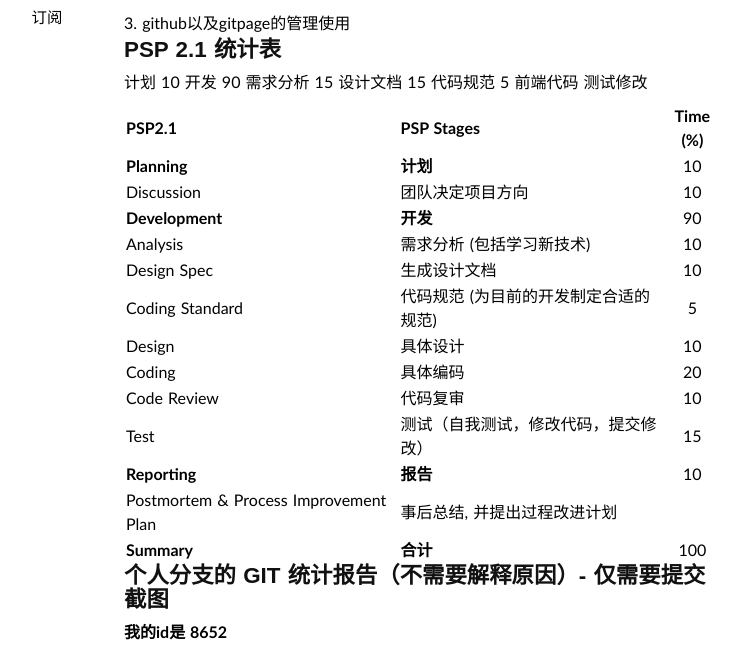
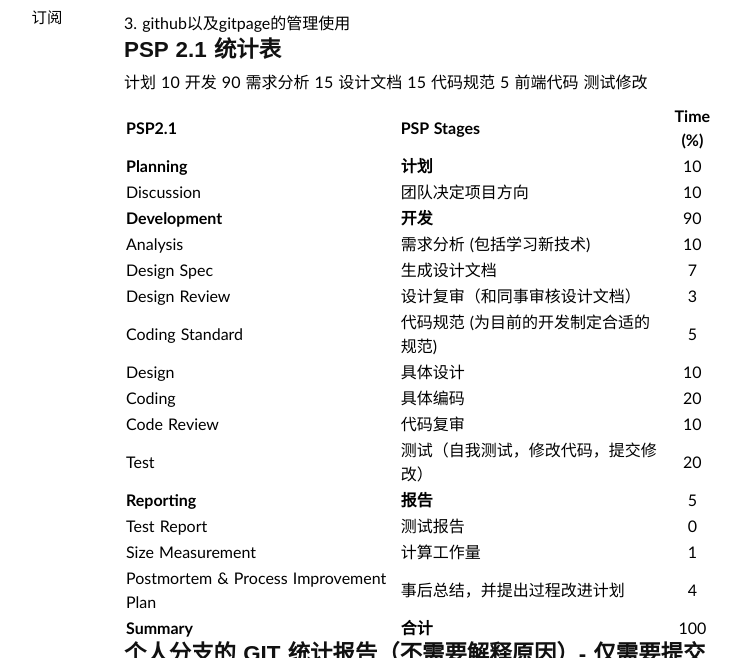
Before and after one commit to 8652/old.8652.github.io, a Jekyll site: the page built from _posts/2018-7-1-Systems-Analysis-and-Design-Final.md, in a window 1280 px wide and 900 px high, scrolled down 292 px, cut to the strip 0-658 px from the top of the window. Shown: the whole strip, without its empty margins (216-957 px from the left). Built offline with Jekyll 4.4.1, drawn with Linux system fonts in a browser that asks for light colours; comment, search, counter and statistics services are not loaded.

Commit message:
Update 2018-7-1-Systems-Analysis-and-Design-Final.md

```diff
--- a/_posts/2018-7-1-Systems-Analysis-and-Design-Final.md
+++ b/_posts/2018-7-1-Systems-Analysis-and-Design-Final.md
@@ -31,14 +31,17 @@ tags: 系统分析与设计作业
 |    Discussion    |     团队决定项目方向       |   10     |
 |**Development** |   **开发**                       |   90     |
 |Analysis        |   需求分析 (包括学习新技术)        |   10     |
-|Design Spec     |   生成设计文档                    |   10     |
+|Design Spec     |   生成设计文档                    |   7     |
+|Design Review	 |设计复审（和同事审核设计文档）	    |   3      |
 |Coding Standard |   代码规范 (为目前的开发制定合适的规范)|   5   |
 |Design          |   具体设计                        |   10     |
 |Coding          |   具体编码                        |   20      |
 |Code Review     |   代码复审                        |   10      |
-|Test            |   测试（自我测试，修改代码，提交修改）|   15    |
-|**Reporting**   |   **报告**                       |   10      |
-|Postmortem & Process Improvement Plan|事后总结, 并提出过程改进计划| |
+|Test            |   测试（自我测试，修改代码，提交修改）|   20    |
+|**Reporting**   |   **报告**                       |   5      |
+|Test Report	 |测试报告	                         | 0 |
+|Size Measurement|计算工作量	| 1 |
+|Postmortem & Process Improvement Plan|事后总结，并提出过程改进计划 |	4|
 |**Summary**     |   **合计**                       |   100     |
 
 
```
